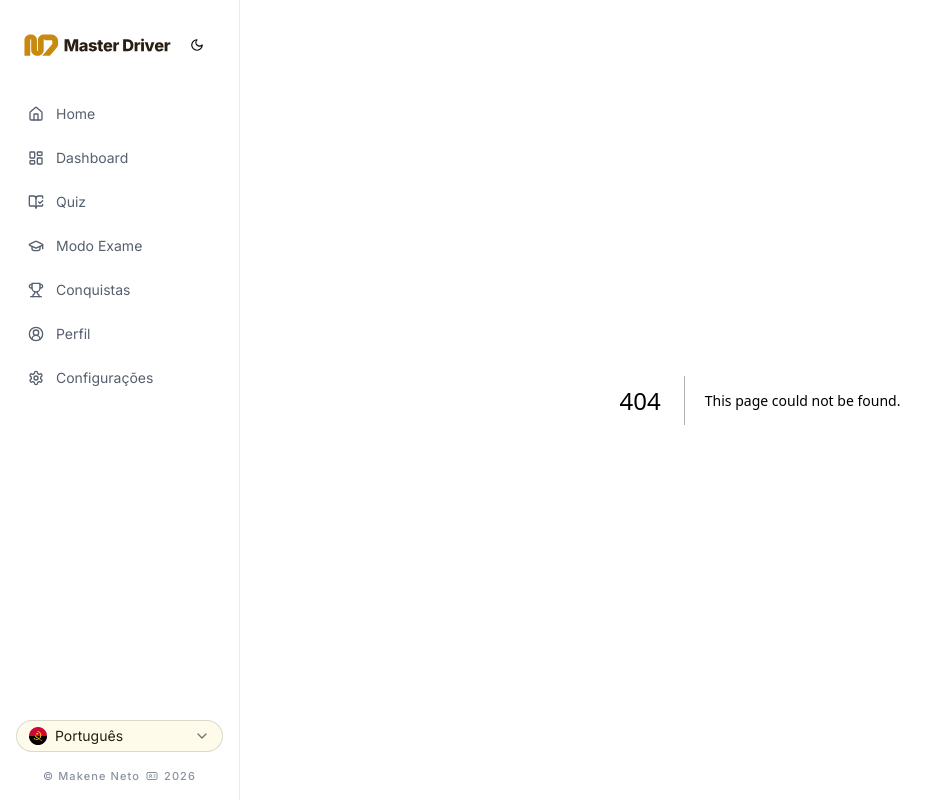
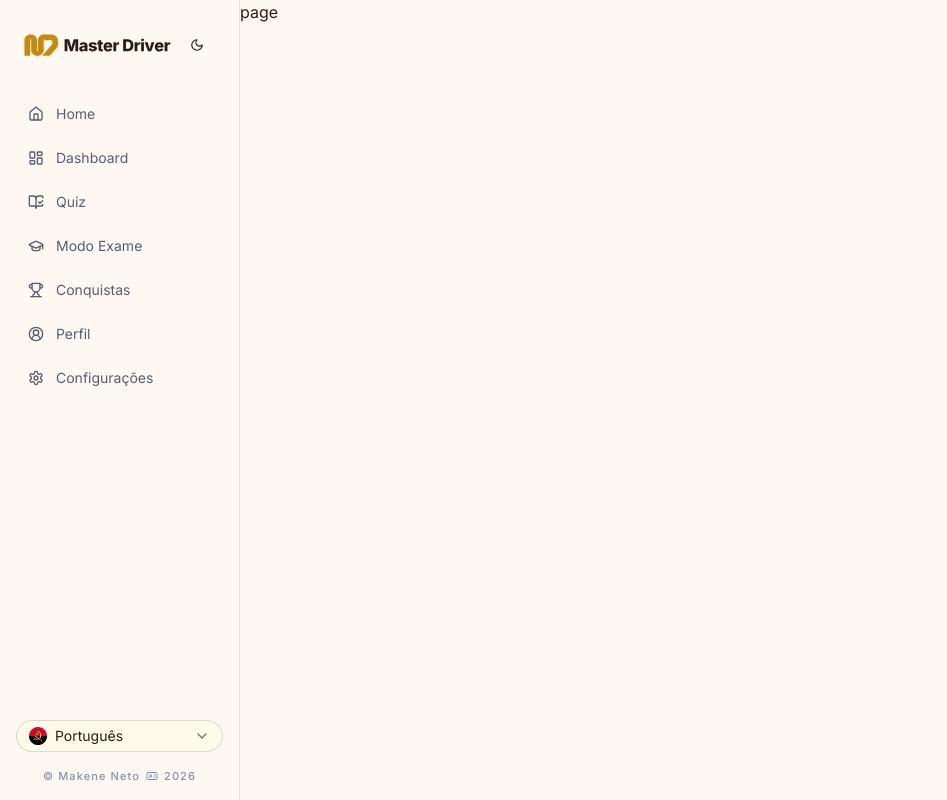
Before and after one commit to makeneto/master-driver, a Next.js app: page /notebook in a window 1280 px wide. Before the commit this address had no page. Shown: the whole page, without its empty margins (0-947 px from the left). Built offline with nearby package versions, Linux system fonts and the light colour scheme.

Commit message:
feat: add NoteBookPage component with basic structure

```diff
--- /dev/null
+++ b/src/app/notebook/page.tsx
@@ -0,0 +1,3 @@
+export default function NoteBookPage() {
+  return <div>page</div>
+}
```
